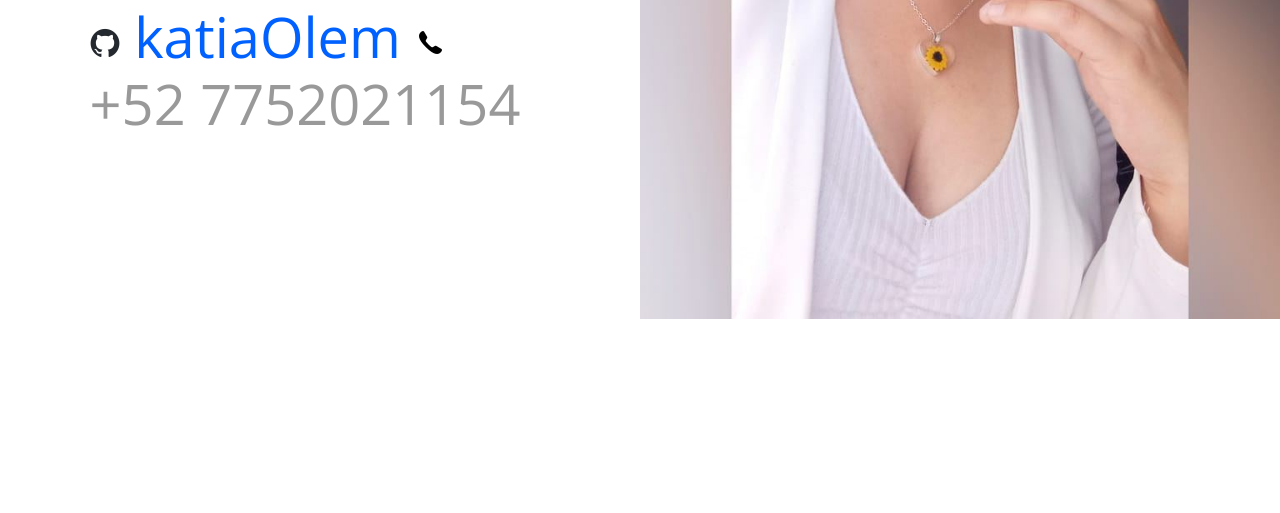
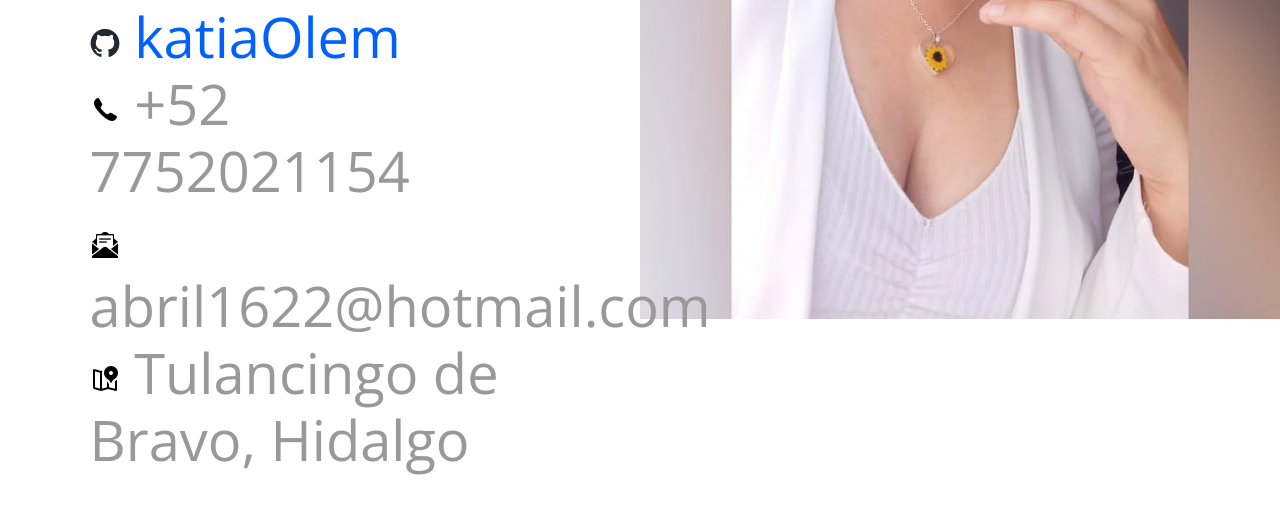
Before and after one commit to katiaOlem/katiaOlem.github.io, a plain HTML site: page index.html in a window 1280 px wide. Shown: the part 481-994 px from the top of the page. Before the commit the page ends 800 px from the top, so only its background shows below. Drawn offline with nearby package versions, Linux system fonts and the light colour scheme.

Commit message:
funciona

```diff
--- a/index.html
+++ b/index.html
@@ -31,8 +31,18 @@ As of late, my focus is accelerating product development teams at <a href="https
 <div class="display-4">
 <img src="/github-mark.png" height="30px" width="30px" >
 <a href="https://github.com/katiaOlem">katiaOlem</a>
+</div>
+<div class="display-4">
 <img src="/icons8-teléfono-30.png" height="30px" width="30px" >
-<a>+52 7752021154</a>
+<a> +52 7752021154</a>
+</div>
+<div class="display-4">
+<img src="/icons8-correo-electrónico-abierto-50.png" height="30px" width="30px" >
+<a>abril1622@hotmail.com</a>
+</div>
+<div class="display-4">
+<img src="/icons8-marcador-de-mapa-30.png" height="30px" width="30px" >
+<a>Tulancingo de Bravo, Hidalgo</a>
 </div>
 </main>
 </div>
```
Also changed, not shown: icons8-correo-electrónico-abierto-50.png (added), icons8-marcador-de-mapa-30.png (added).
